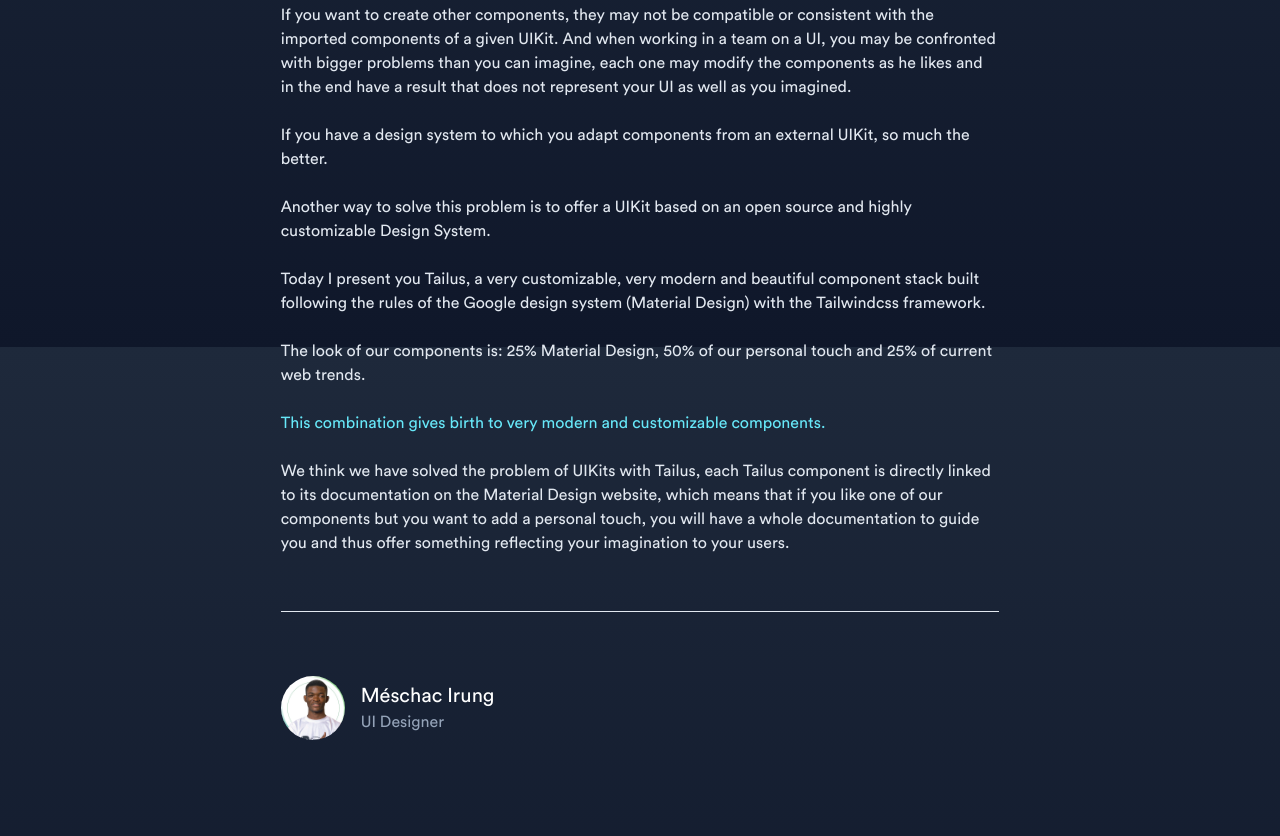
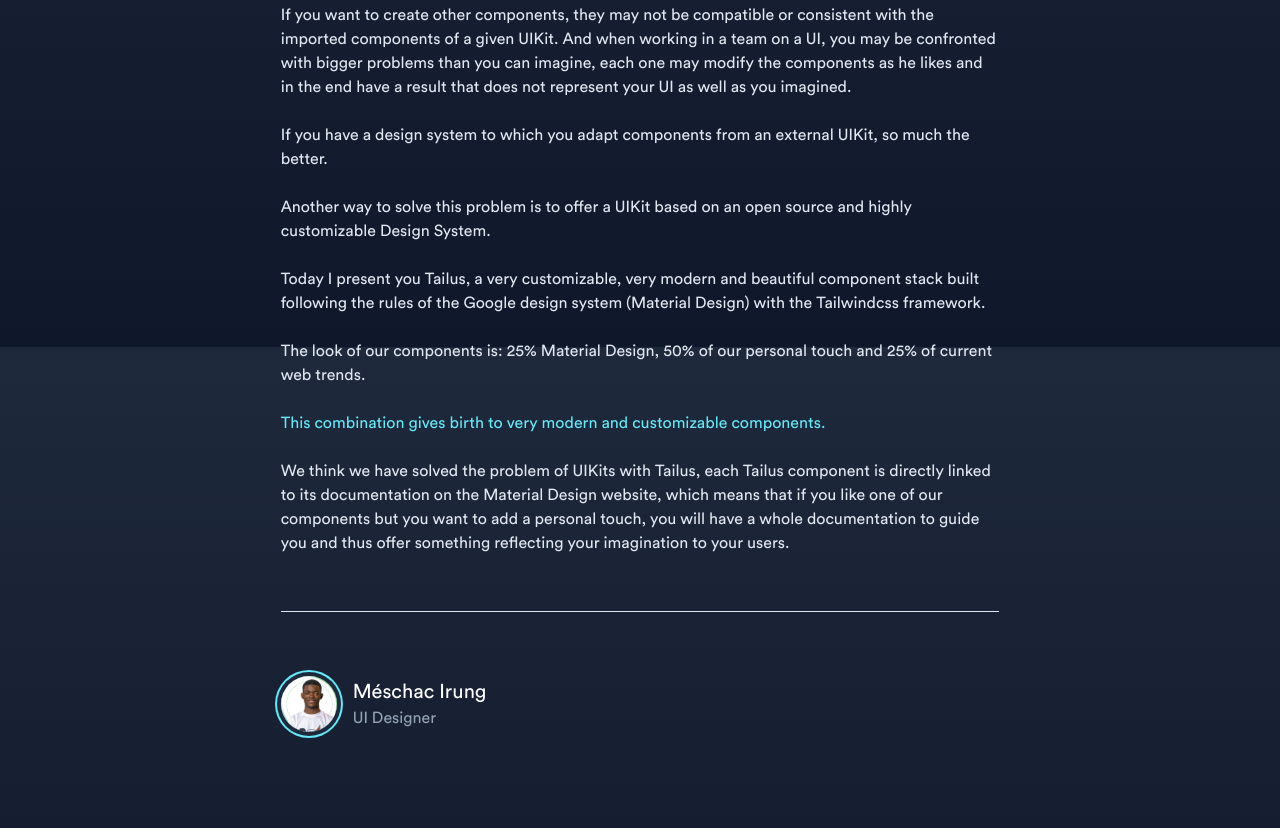
Before and after one commit to Meschacirung/Tailus-website, a website: page views/atoms/avatar/index.html in a window 1280 px wide. Shown: the part 1253-2089 px from the top of the page. Drawn offline with Linux system fonts and the light colour scheme.

Commit message:
feat (pov) : update text and user avatar

```diff
--- a/views/atoms/avatar/index.html
+++ b/views/atoms/avatar/index.html
@@ -49,7 +49,7 @@
 
                 <div class="pt-8">
                     <div class="flex gap-4 items-center py-16 border-t">
-                        <img src="../../../public/images/avatars/meschac.jfif" class="w-16 h-16 rounded-full" alt="">
+                        <img src="../../../public/images/avatars/meschac.jfif" class="w-14 h-14 rounded-full ring-2 ring-offset-4 ring-cyan-300 ring-offset-gray-800" alt="">
                         <div>
                             <h5 class="text-xl text-white">Méschac Irung</h5>
                             <span class="text-gray-400">UI Designer</span>
```
Also changed, not shown: public/css/tailwind.min.css.
